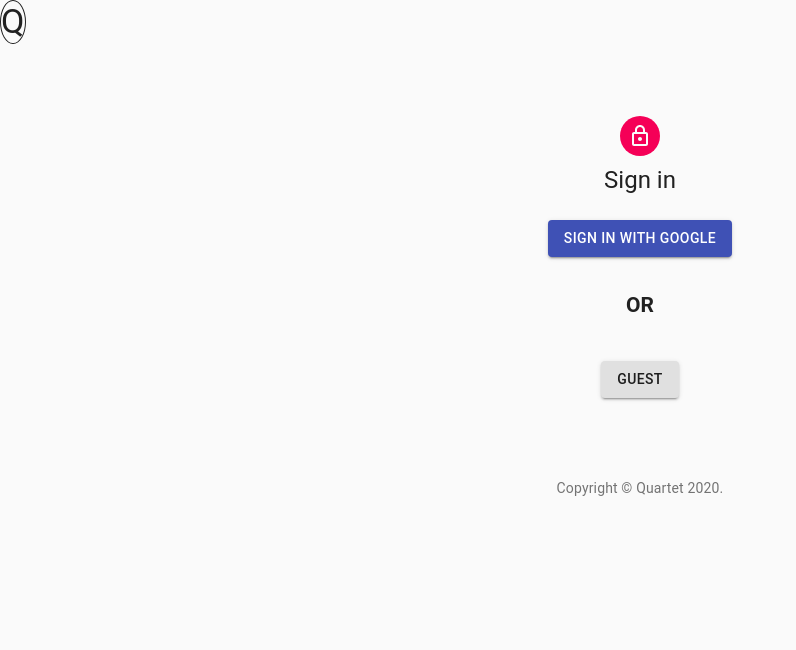
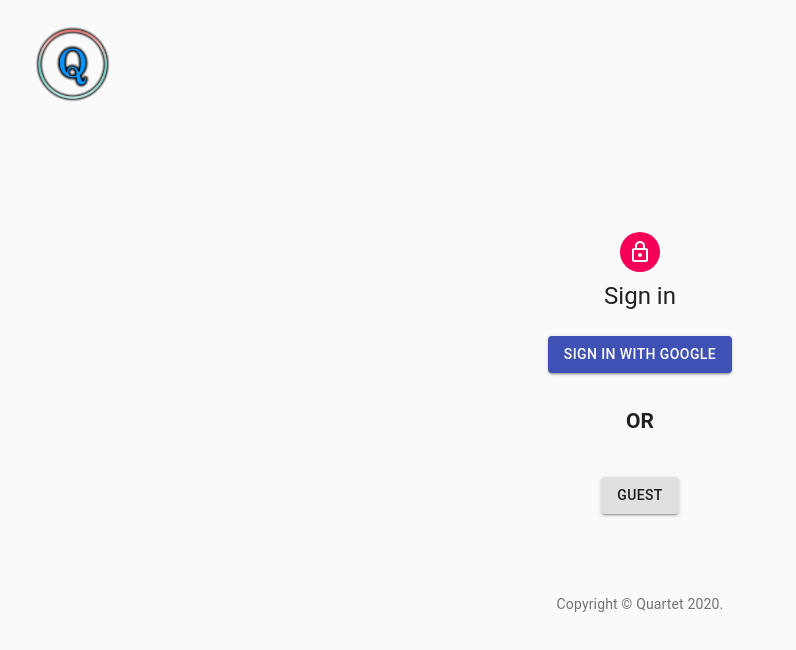
Before and after one commit to wenitte/teamcass-proj1, a React (Create React App) app: page / in a window 1280 px wide. Shown: the top 650 px of the page, without its empty margins (0-796 px from the left). Built offline with nearby package versions, Linux system fonts and the light colour scheme; no server answers.

Commit message:
Add padding and logo for navbar

```diff
--- a/src/components/navbar/Navbar.js
+++ b/src/components/navbar/Navbar.js
@@ -1,31 +1,28 @@
 import React from "react";
 import { connect } from "react-redux";
-
 import Box from "@material-ui/core/Box";
 import Button from "@material-ui/core/Button";
 import Grid from "@material-ui/core/Grid";
 import Typography from "@material-ui/core/Typography";
-
+import './style.css'
 import { signOutStart } from "../../redux/user/user.actions";
 
 const Navbar = ({ signOut, currentUser }) => {
   return (
+    <div class="navbar">
     <Grid justify="space-between" container spacing={3}>
       <Grid item>
-        <Box border={1} borderRadius="50%">
-          <Typography variant="h4">Q</Typography>
-        </Box>
+      <img src="../quartetlogo.png" height="80"/>
       </Grid>
       {currentUser ? (
         <Grid item>
-          <div>
             <Button variant="contained" color="primary" onClick={() => signOut()}>
               Sign Out
             </Button>
-          </div>
         </Grid>
       ) : null}
     </Grid>
+    </div>
   );
 };
 
--- /dev/null
+++ b/src/components/navbar/style.css
@@ -0,0 +1,8 @@
+.navbar {
+    padding-top: 25px;
+    padding-right: 30px;
+    padding-bottom: 50px;
+    padding-left: 30px;
+    margin-bottom: 50px;
+    align-content: center;
+  }
```
Also changed, not shown: public/quartetlogo.png (added), src/index.css (line endings or trailing spaces).
